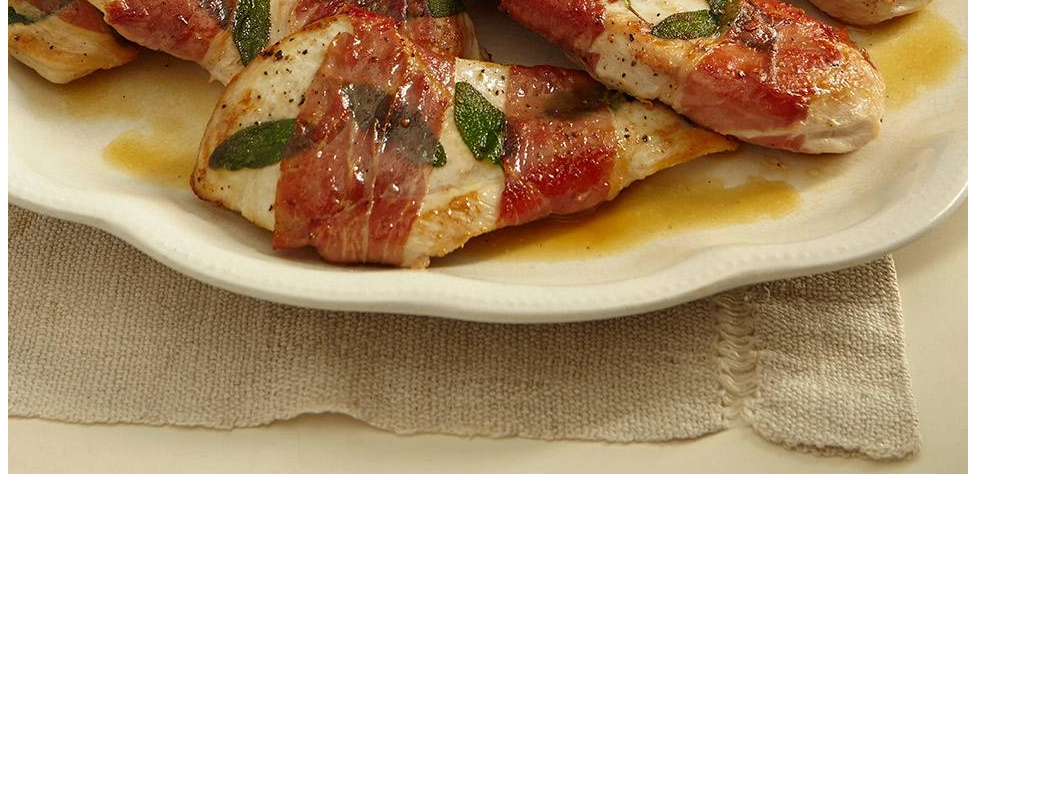
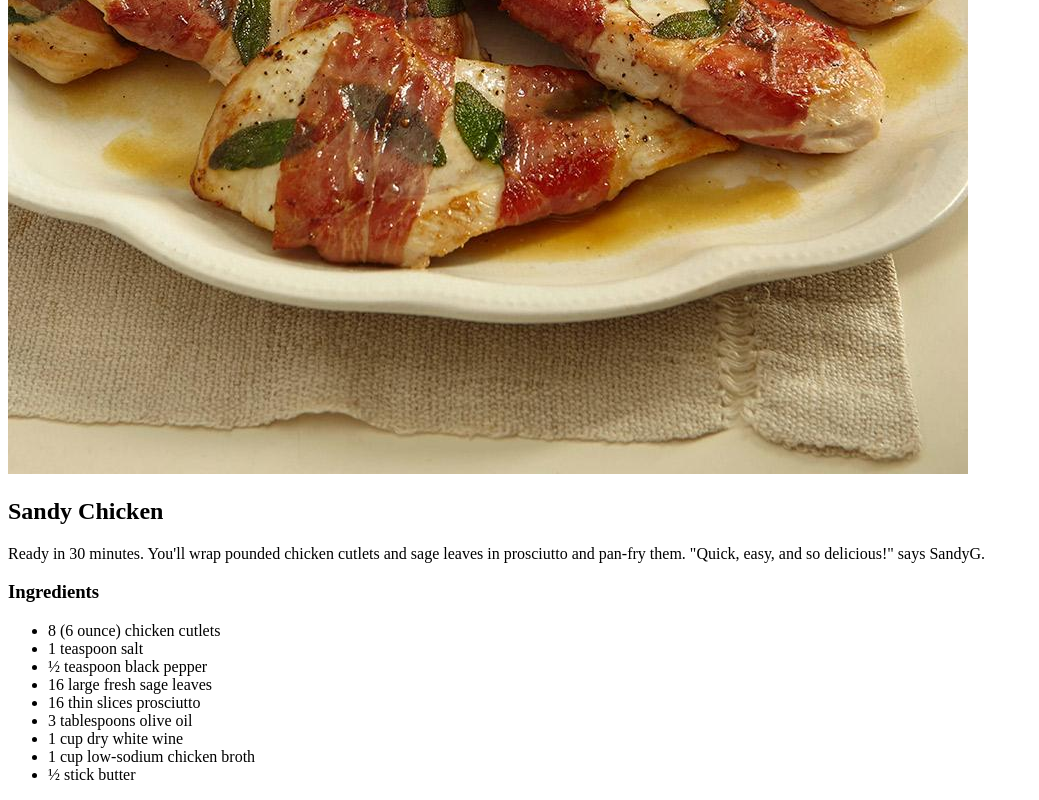
Before and after one commit to ceer007/odin-recipes, a plain HTML site: page recipes/sandy-chicken.html in a window 1280 px wide. Shown: the part 566-1366 px from the top of the page, without its empty margins (0-1039 px from the left). Before the commit the page ends 1052 px from the top, so only its background shows below. Drawn offline with Linux system fonts and the light colour scheme.

Commit message:
index.html

```diff
--- a/recipes/sandy-chicken.html
+++ b/recipes/sandy-chicken.html
@@ -7,5 +7,19 @@
     <body>
         <h1>Sandy Chicken</h1>
         <img src="./images/image2.jpeg">
+        <h2>Sandy Chicken</h2>
+        <p>Ready in 30 minutes. You'll wrap pounded chicken cutlets and sage leaves in prosciutto and pan-fry them. "Quick, easy, and so delicious!" says SandyG.</p>
+        <h3>Ingredients</h3>
+        <ul>
+            <li>8 (6 ounce) chicken cutlets</li>
+            <li>1 teaspoon salt</li>
+            <li>½ teaspoon black pepper</li>
+            <li>16 large fresh sage leaves</li>
+            <li>16 thin slices prosciutto</li>
+            <li>3 tablespoons olive oil</li>
+            <li>1 cup dry white wine</li>
+            <li>1 cup low-sodium chicken broth</li>
+            <li>½ stick butter</li>
+        </ul>
     </body>
 </html>
```
